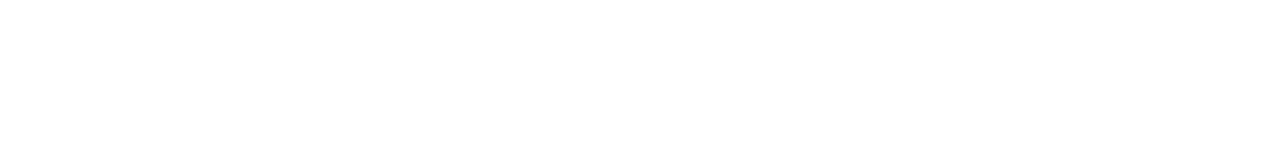
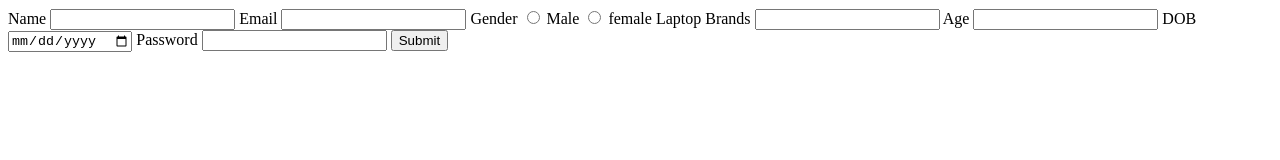
Before and after one commit to acciojob/car-insurance-form-Ajay-Birare, a website: page main.html in a window 1280 px wide. Drawn offline with Linux system fonts and the light colour scheme.

Commit message:
created a submission

```diff
--- a/main.html
+++ b/main.html
@@ -11,6 +11,36 @@
     <script type="text/javascript" src="./script.js">
 </script>
 
+    <form method="post">
+      <label for="name">Name</label>
+      <input type="text" name="" id="name" required />
+      <label for="email">Email</label>
+      <input type="email" name="" id="email" required />
+
+      Gender
+
+      <input type="radio" name="gender" id="male" required />
+      <label for="male">Male</label>
+      <input type="radio" name="gender" id="female" required />
+      <label for="female">female</label>
+
+      <label for="">Laptop Brands</label>
+      <input list="laptops" name="laptops" />
+      <datalist id="laptops">
+        <option value="Apple"></option>
+        <option value="Asus"></option>
+        <option value="Hp"></option>
+      </datalist>
+
+      <label for="age">Age</label>
+      <input type="number" id="age" required />
+      <label for="dob">DOB</label>
+      <input type="date" id="dob" required />
+
+      <label for="password">Password</label>
+      <input type="password" id="password" required />
+      <input type="submit" value="Submit" />
+    </form>
 </body>
 
 </html>
```
